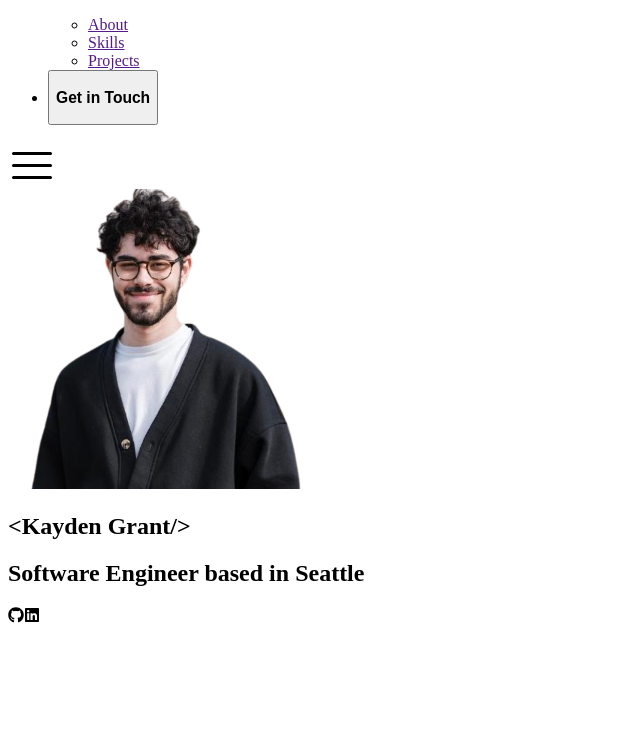
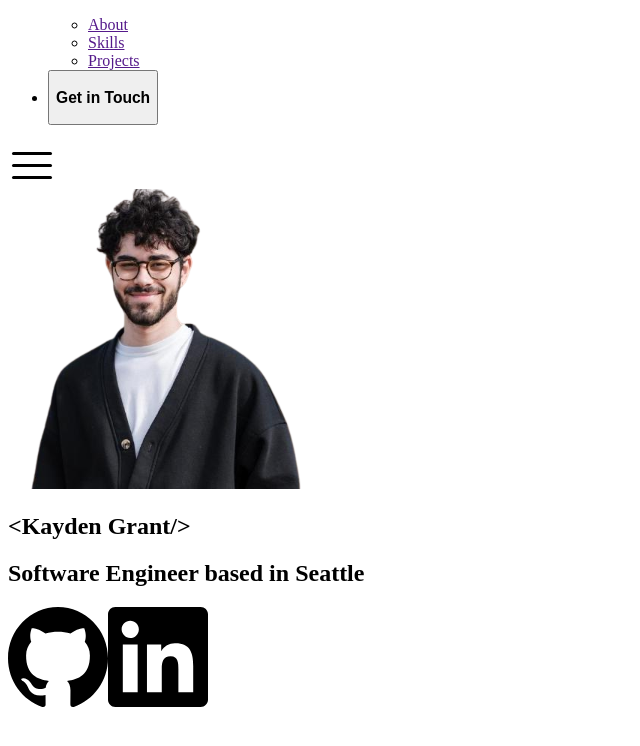
Before and after one commit to kaydengrant/portfolio, a Next.js app: page / in a window 1280 px wide. Shown: the top 746 px of the page, without its empty margins (0-640 px from the left). Built offline with nearby package versions, Linux system fonts and the light colour scheme.

Commit message:
switched from react-icons to svg

```diff
--- a/package.json
+++ b/package.json
@@ -21,7 +21,6 @@
     "postcss": "8.4.23",
     "react": "18.2.0",
     "react-dom": "18.2.0",
-    "react-icons": "^4.8.0",
     "tailwindcss": "3.3.2",
     "typescript": "5.0.4"
   },
--- a/src/app/globals.css
+++ b/src/app/globals.css
@@ -57,6 +57,10 @@ button {
   @apply clickable;
 }
 
+svg {
+  @apply w-[50px] h-[50px] m-4;
+}
+
 form input,
 form textarea {
 }
--- a/src/components/HeroSection.tsx
+++ b/src/components/HeroSection.tsx
@@ -1,5 +1,5 @@
 import React from 'react';
-import { FaGithub, FaLinkedin } from 'react-icons/fa';
+import { LinkedinIcon, GithubIcon } from './Icons';
 
 import ProfileBlob from './ProfileBlob';
 import { openInNewTab } from '@/utils/utils';
@@ -13,14 +13,18 @@ const HeroSection = () => {
         Software Engineer based in Seattle
       </h2>
       <div className='flex flex-row justify-center'>
-        <FaGithub
-          className='react-icons'
+        <span
+          className='clickable'
           onClick={openInNewTab('https://github.com/kaydengrant')}
-        />
-        <FaLinkedin
-          className='react-icons'
+        >
+          <GithubIcon />
+        </span>
+        <span
+          className='clickable'
           onClick={openInNewTab('https://www.linkedin.com/in/kaydengrant/')}
-        />
+        >
+          <LinkedinIcon />
+        </span>
       </div>
     </section>
   );
--- /dev/null
+++ b/src/components/Icons.tsx
@@ -0,0 +1,33 @@
+export const LinkedinIcon = () => {
+  return (
+    <svg
+      width='100'
+      height='100'
+      viewBox='0 0 100 100'
+      fill='none'
+      xmlns='http://www.w3.org/2000/svg'
+    >
+      <path
+        d='M92.6014 0H7.37863C7.35196 0 7.32195 0 7.28861 0C3.29088 0 0.0466791 3.21419 0 7.19859V92.7947C0.0466791 96.7825 3.29088 100 7.28861 100C7.32195 100 7.35196 100 7.3853 100H92.5914C92.618 100 92.6514 100 92.6847 100C96.6858 100 99.9366 96.7891 100 92.8014V92.7947V7.20525C99.9366 3.21419 96.6858 0 92.6814 0C92.648 0 92.618 0 92.5847 0H92.6014ZM29.6579 85.2161H14.8073V37.5H29.6579V85.2161ZM22.2359 30.9716C17.4847 30.9716 13.637 27.1206 13.637 22.3726C13.637 17.6247 17.488 13.7737 22.2359 13.7737C26.9839 13.7737 30.8349 17.6214 30.8349 22.3693C30.8349 22.3726 30.8349 22.376 30.8349 22.3826C30.8349 27.1272 26.9872 30.9749 22.2426 30.9749C22.2393 30.9749 22.2359 30.9749 22.2326 30.9749L22.2359 30.9716ZM85.1927 85.2161H70.3854V62.0132C70.3854 56.4784 70.2721 49.3598 62.67 49.3598C54.948 49.3598 53.771 55.3814 53.771 61.6064V85.2194H38.9637V37.5033H53.1875V44.0084H53.3809C56.1416 39.3572 61.1363 36.2897 66.8478 36.2897C67.0512 36.2897 67.2513 36.293 67.4513 36.2997H67.4213C82.4253 36.2997 85.1994 46.1756 85.1994 59.0291V85.2194L85.1927 85.2161Z'
+        fill='currentColor'
+      />
+    </svg>
+  );
+};
+
+export const GithubIcon = () => {
+  return (
+    <svg
+      width='100'
+      height='100'
+      viewBox='0 0 100 100'
+      fill='none'
+      xmlns='http://www.w3.org/2000/svg'
+    >
+      <path
+        d='M50 0C77.615 0 100 22.9496 100 51.2646C100 73.9096 85.69 93.1198 65.835 99.9048C63.3 100.41 62.4 98.8088 62.4 97.4438C62.4 95.7538 62.46 90.234 62.46 83.374C62.46 78.594 60.86 75.4743 59.065 73.8843C70.2 72.6143 81.9 68.2789 81.9 48.5889C81.9 42.9889 79.96 38.4191 76.75 34.8291C77.27 33.5341 78.985 28.3198 76.26 21.2598C76.26 21.2598 72.07 19.8861 62.525 26.5161C58.53 25.3811 54.25 24.81 50 24.79C45.75 24.81 41.475 25.3811 37.485 26.5161C27.93 19.8861 23.73 21.2598 23.73 21.2598C21.015 28.3198 22.73 33.5341 23.245 34.8291C20.05 38.4191 18.095 42.9889 18.095 48.5889C18.095 68.2289 29.77 72.6308 40.875 73.9258C39.445 75.2058 38.15 77.4638 37.7 80.7788C34.85 82.0888 27.61 84.356 23.15 76.521C23.15 76.521 20.505 71.5954 15.485 71.2354C15.485 71.2354 10.61 71.1706 15.145 74.3506C15.145 74.3506 18.42 75.9256 20.695 81.8506C20.695 81.8506 23.63 91.0004 37.54 87.9004C37.565 92.1854 37.61 96.2238 37.61 97.4438C37.61 98.7988 36.69 100.385 34.195 99.9097C14.325 93.1347 0 73.9146 0 51.2646C0 22.9496 22.39 0 50 0Z'
+        fill='currentColor'
+      />
+    </svg>
+  );
+};
```
Also changed, not shown: .pnp.cjs, 1 other file (tests, documents, lock files or other folders).
